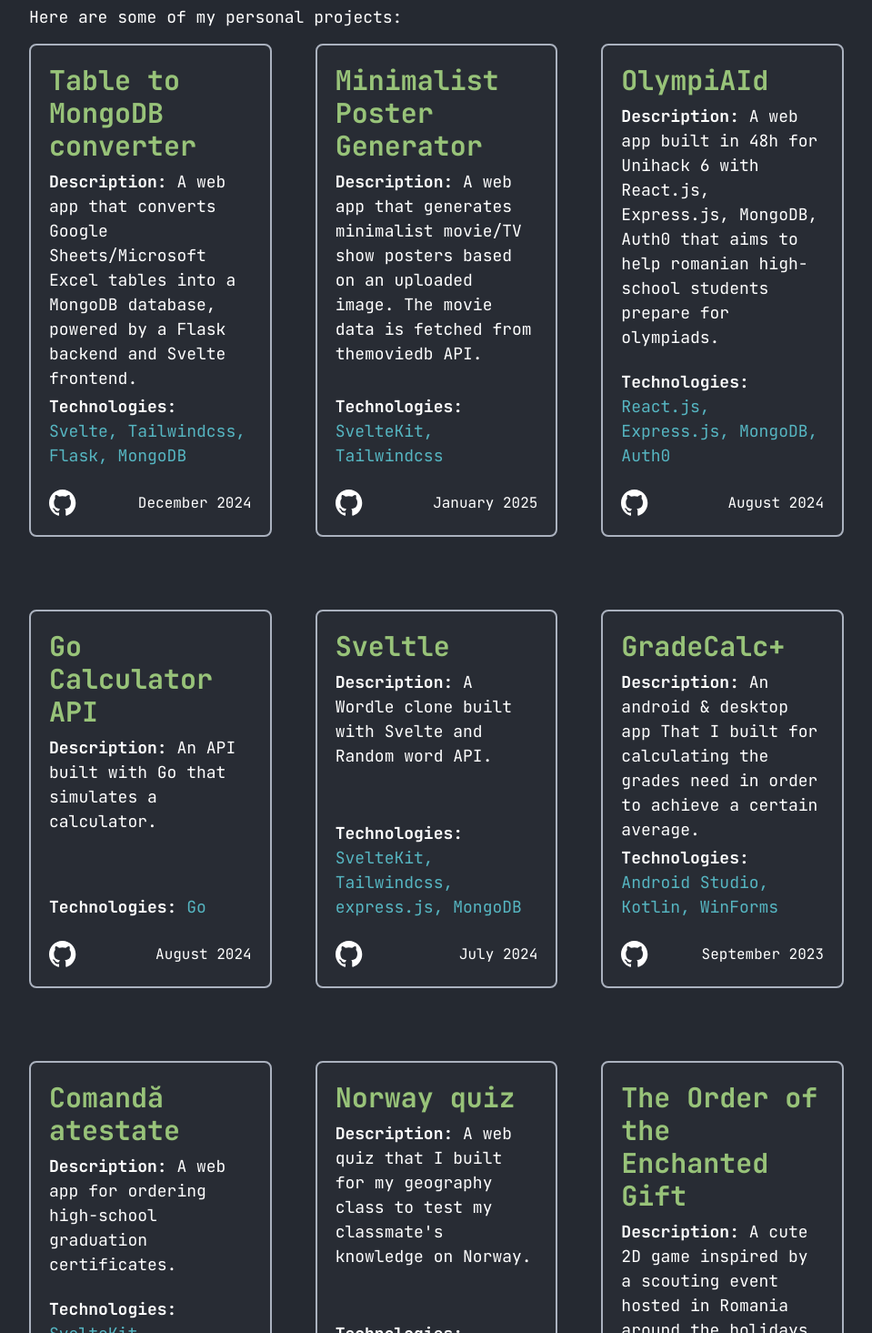
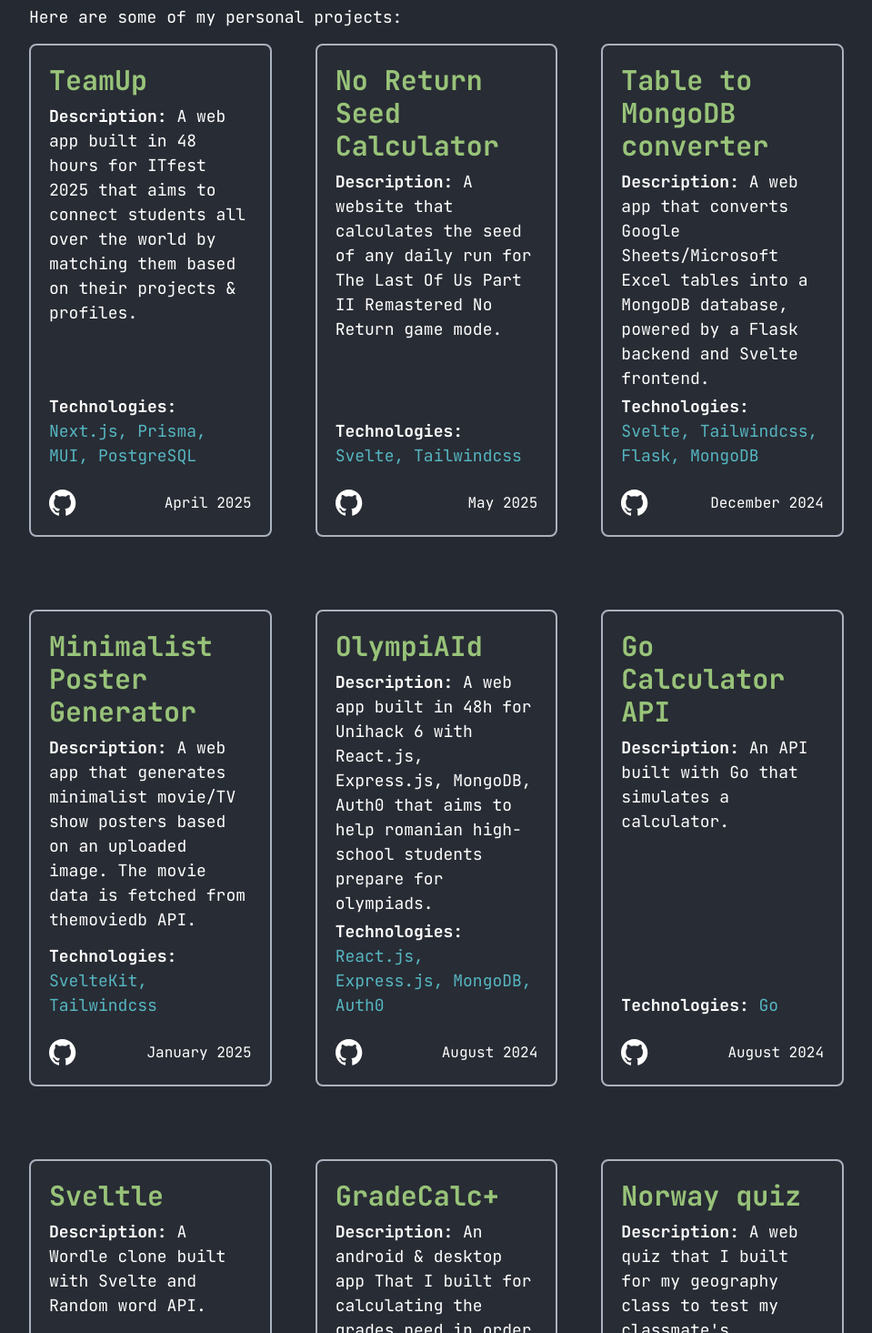
Before and after one commit to VeressIris/portfolio, a SvelteKit app: page /projects in a window 1280 px wide. Shown: the part 65-1530 px from the top of the page at 91% size, without its empty margins (160-1119 px from the left). Built offline with nearby package versions, Linux system fonts and the light colour scheme.

Commit message:
added 2 more projects

```diff
--- a/src/routes/projects/+page.svelte
+++ b/src/routes/projects/+page.svelte
@@ -2,6 +2,24 @@
 	import Card from '$lib/card.svelte';
 
 	const projects = [
+		{
+			title: 'TeamUp',
+			description:
+				'A web app built in 48 hours for ITfest 2025 that aims to connect students all over the world by matching them based on their projects & profiles.',
+			technologies: ['Next.js', 'Prisma', 'MUI', 'PostgreSQL'],
+			link: 'https://teamup-beige.vercel.app/',
+			githubLink: 'https://github.com/AndyStan112/teamup',
+			date: 'April 2025'
+		},
+		{
+			title: 'No Return Seed Calculator',
+			description:
+				'A website that calculates the seed of any daily run for The Last Of Us Part II Remastered No Return game mode.',
+			technologies: ['Svelte', 'Tailwindcss'],
+			link: 'https://tloudailyseeds.vercel.app/',
+			githubLink: 'https://github.com/VeressIris/noReturnSeedCalculator',
+			date: 'May 2025'
+		},
 		{
 			title: 'Table to MongoDB converter',
 			description:
@@ -55,14 +73,6 @@
 			date: 'September 2023'
 		},
 		{
-			title: 'Comandă atestate',
-			description: 'A web app for ordering high-school graduation certificates.',
-			technologies: ['SvelteKit', 'Tailwindcss', 'express.js', 'MongoDB'],
-			link: 'https://comanda-atestate.vercel.app/',
-			githubLink: 'https://github.com/VeressIris/comanda-atestate',
-			date: 'June 2024'
-		},
-		{
 			title: 'Norway quiz',
 			description:
 				"A web quiz that I built for my geography class to test my classmate's knowledge on Norway.",
```
